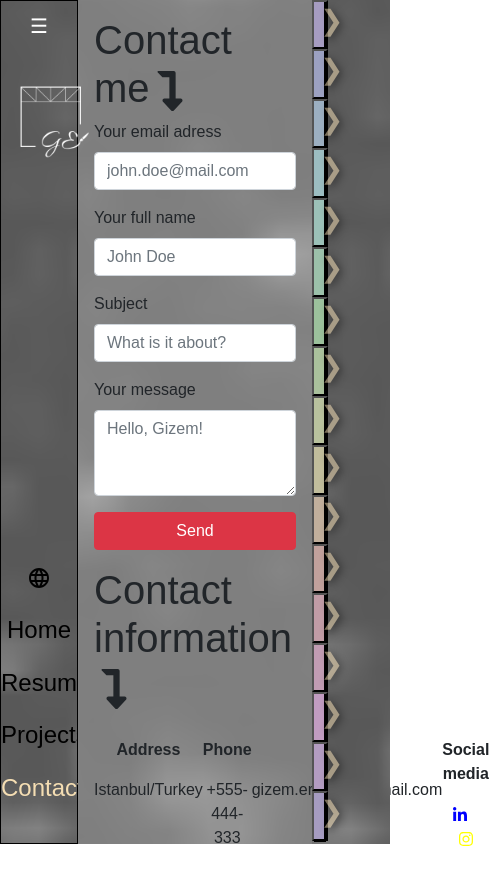
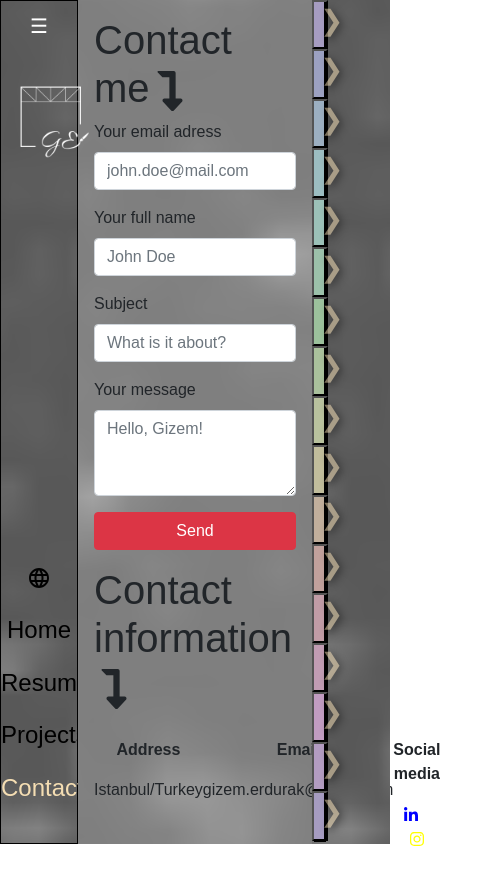
Before and after one commit to bertacsevercan/Gizem-portfolio, a React (Create React App) app in the folder porfolio/: page /contact in a window 390 px wide. Shown: the whole page, 489 px wide, since content can reach past the window. Built offline with nearby package versions, Linux system fonts and the light colour scheme; a web font is replaced by a local one.

Commit message:
remove phone

```diff
--- a/porfolio/src/components/ContactInfo/index.jsx
+++ b/porfolio/src/components/ContactInfo/index.jsx
@@ -18,12 +18,6 @@ const ContactInfo = () => {
             <b>{t("contact.info.heads.head0")}</b>
           </p>
           <p>{t("contact.info.texts.text0")}</p>
-        </div>
-        <div id="phone">
-          <p>
-            <b>{t("contact.info.heads.head1")}</b>
-          </p>
-          <p>+555-444-333</p>
         </div>
         <div id="email">
           <p>
```
Also changed, not shown: 1 other file (tests, documents, lock files or other folders).
